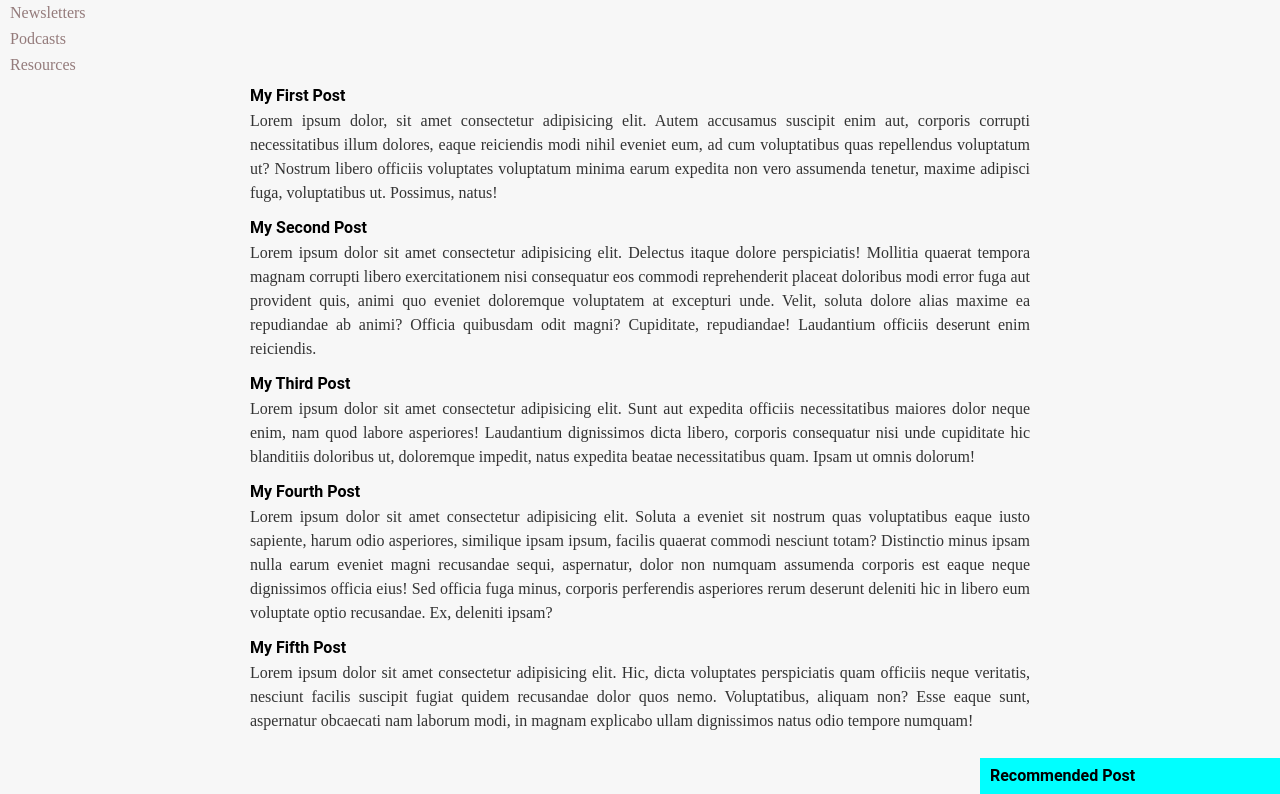
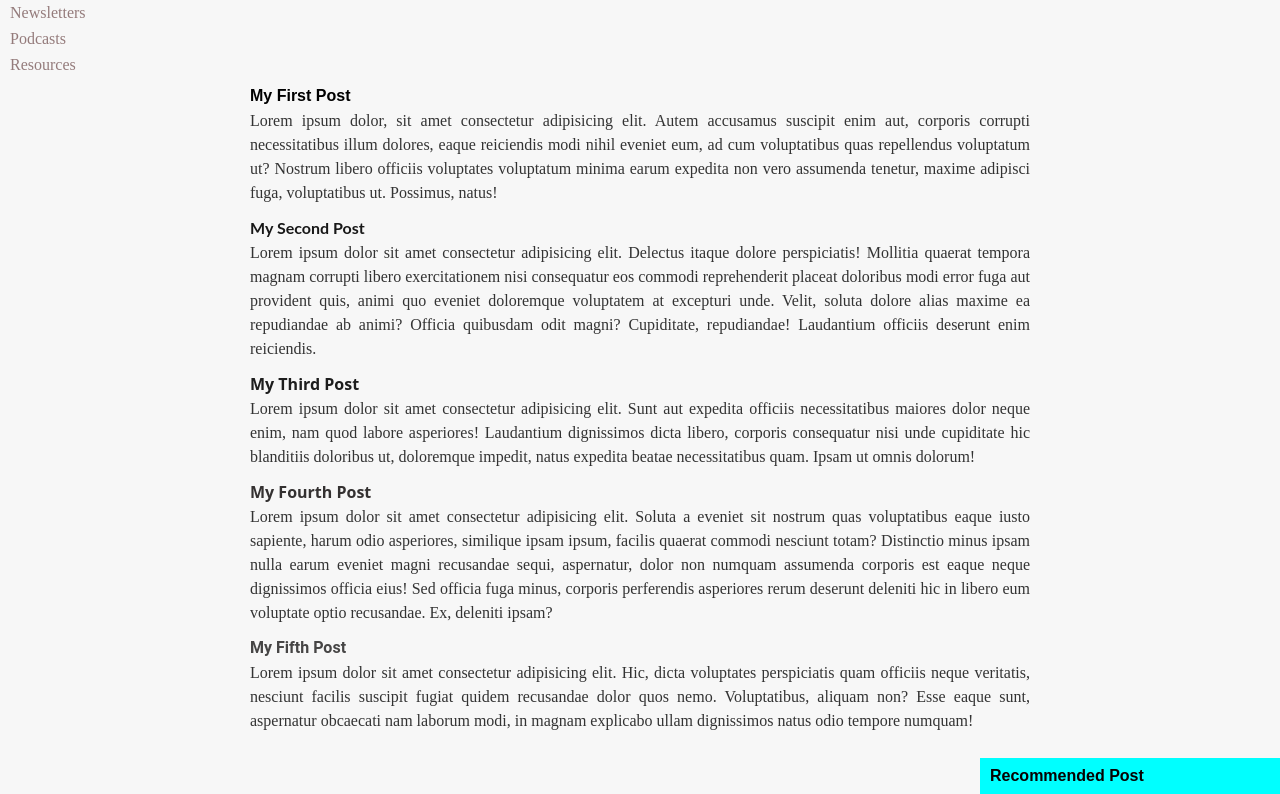
Before and after one commit to debeemedia/Lesson_3_Task_1_Deborah_Okeke, a website: page index.html in a window 1280 px wide. Shown: the top 794 px of the page. Drawn offline with Linux system fonts and the light colour scheme.

Commit message:
modify the font-style and color each heading h1 to h6

```diff
--- a/css/style.css
+++ b/css/style.css
@@ -74,9 +74,34 @@
 	background-color: aqua;
 }
 
-h1, h2, h3, h4, h5, h6 {
+h1 {
 	color: black;
+	font-family: Montserrat, sans-serif;
+}
+
+h2 {
+	color: #181818;
+	font-family: Lato, sans-serif;
+}
+
+h3 {
+	color: #1d1d1d;
+	font-family: 'Open Sans', sans-serif;
+}
+
+h4 {
+	color: #343131;
+	font-family: 'Noto Sans', sans-serif;
+}
+
+h5 {
+	color: #464545;
 	font-family: Roboto, sans-serif;
+}
+
+h6 {
+	color: #070101;
+	font-family: Raleway, sans-serif;
 }
 
 p {
```
